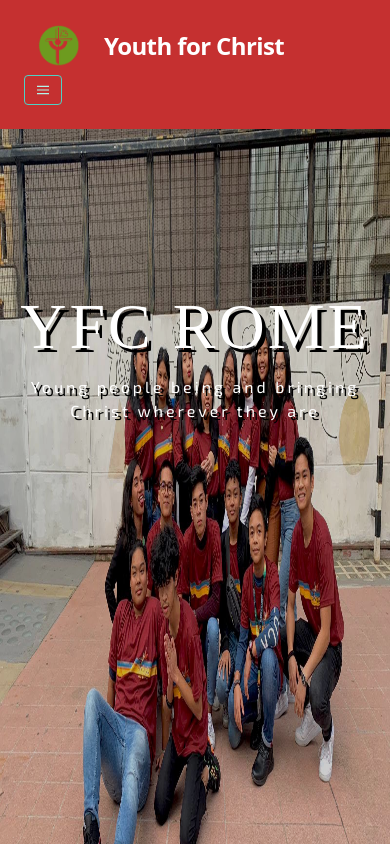
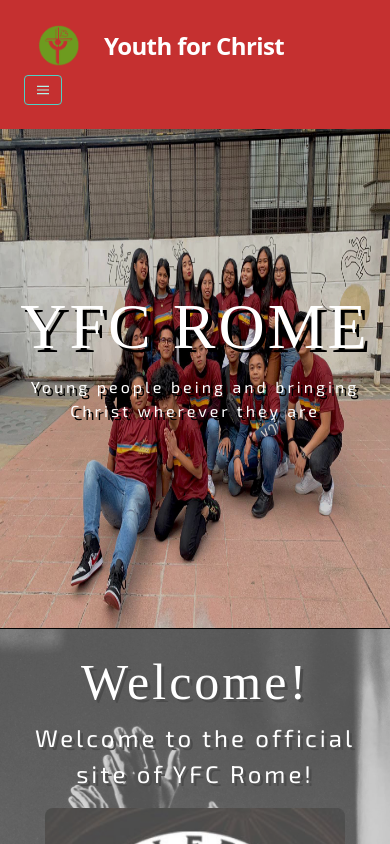
Before and after one commit to shernille37/YFC-Rome, a React (Create React App) app in the folder client/: page / in a window 390 px wide. Shown: the top 844 px of the page. Built offline with nearby package versions, Linux system fonts and the light colour scheme; a web font is replaced by a local one.

Commit message:
Responsive Effects

```diff
--- a/client/src/Home.css
+++ b/client/src/Home.css
@@ -240,6 +240,10 @@
 }
 
 @media (max-width: 575px) {
+  .showcase {
+    height: 500px;
+  }
+
   .pimg,
   .pimg1,
   .pimg2,
```
